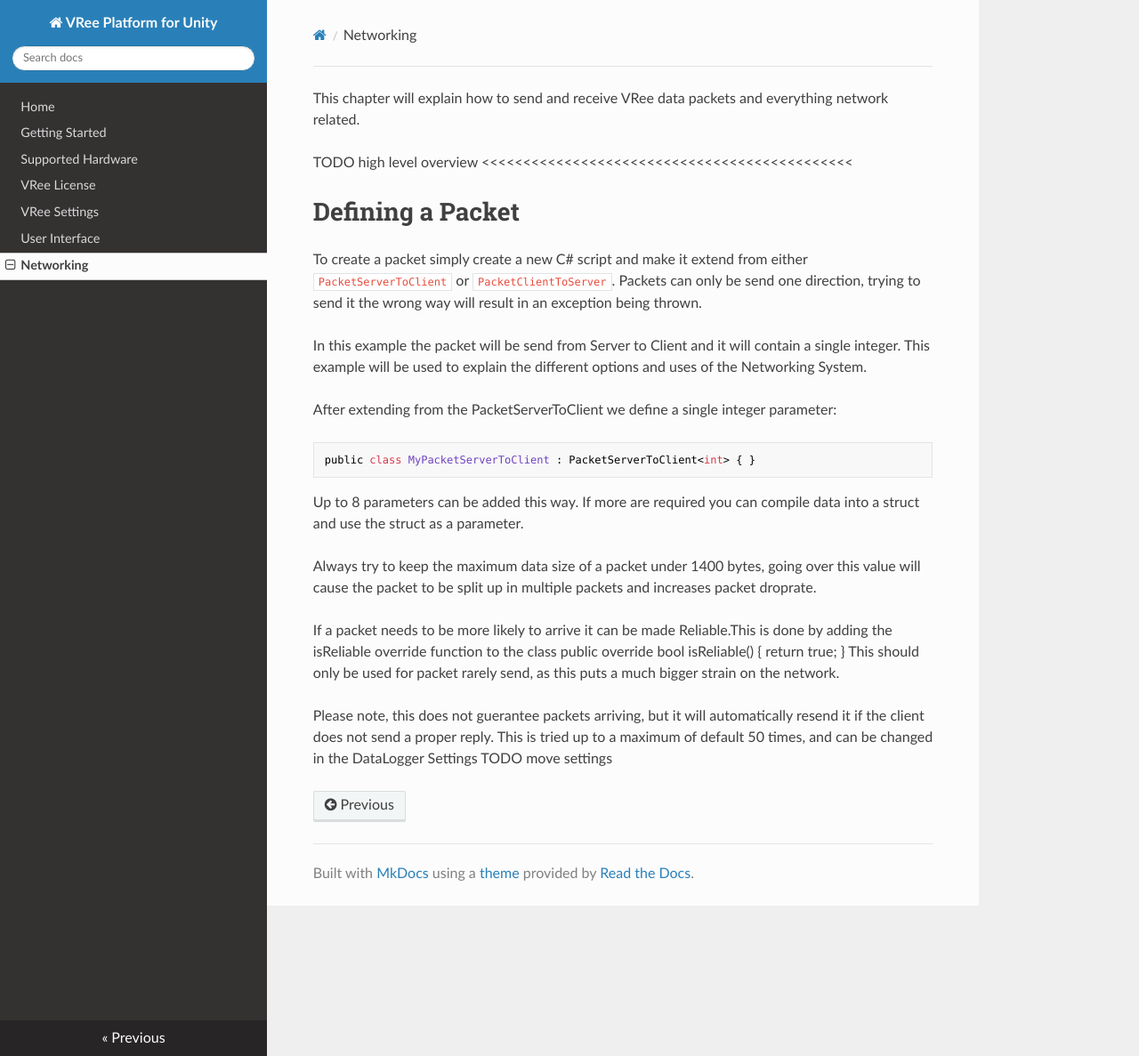
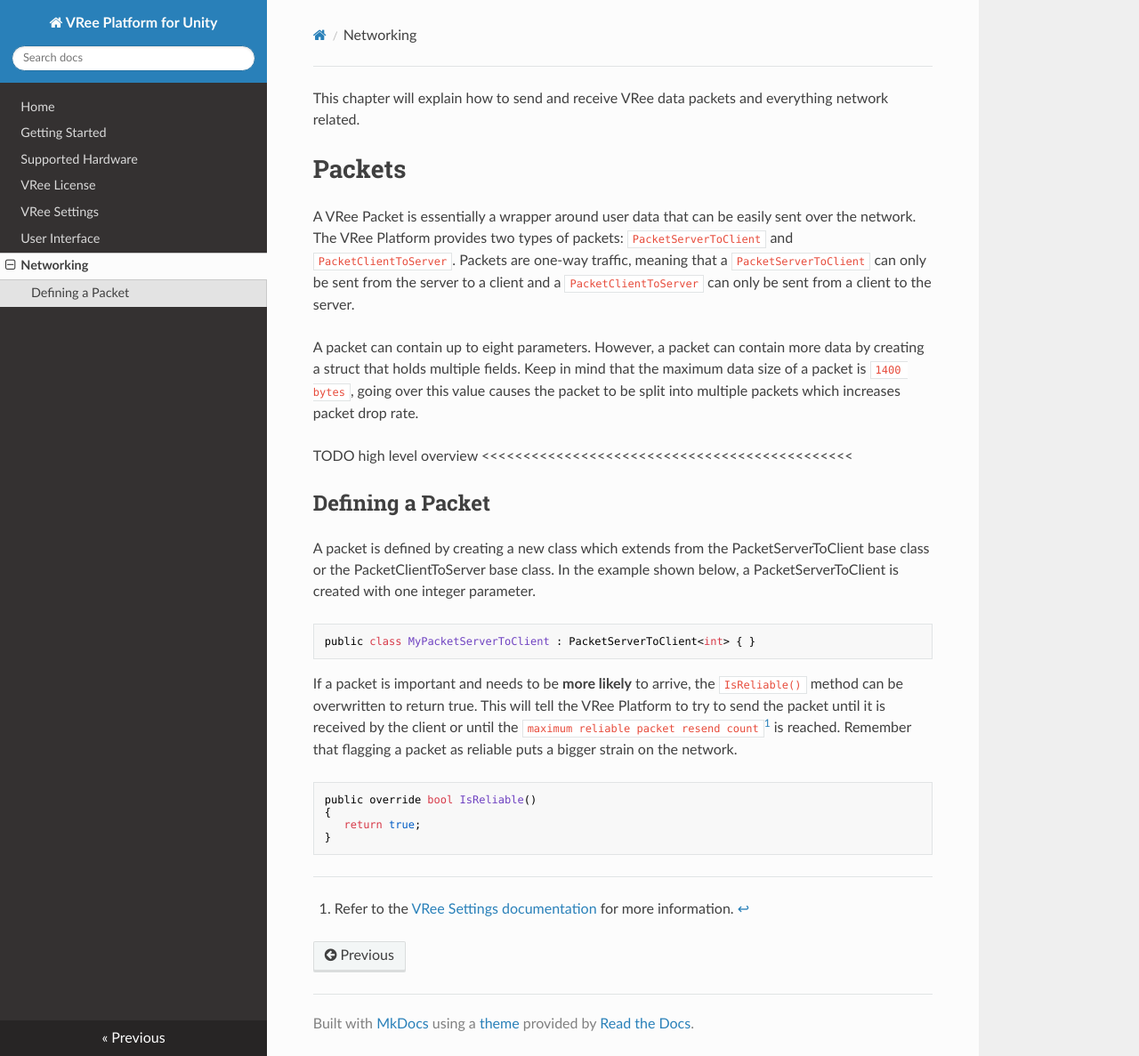
Before and after one commit to vree-sdk/documentation, an MkDocs documentation site: the page built from docs/networking.md, in a window 1280 px wide and 1187 px high. Shown: the whole window at 89% size. Built offline with MkDocs 1.6.1, drawn with Linux system fonts in a browser that asks for light colours; nearby versions of some CDN libraries.

Commit message:
* packet documentation + footnotes extension

````diff
--- a/docs/networking.md
+++ b/docs/networking.md
@@ -1,29 +1,28 @@
 This chapter will explain how to send and receive VRee data packets and everything network related.
+
+# Packets
+
+A VRee Packet is essentially a wrapper around user data that can be easily sent over the network. The VRee Platform provides two types of packets: `PacketServerToClient` and `PacketClientToServer`. Packets are one-way traffic, meaning that a `PacketServerToClient` can only be sent from the server to a client and a `PacketClientToServer` can only be sent from a client to the server.
+
+A packet can contain up to eight parameters. However, a packet can contain more data by creating a struct that holds multiple fields. Keep in mind that the maximum data size of a packet is `1400 bytes`, going over this value causes the packet to be split into multiple packets which increases packet drop rate.
 
 TODO high level overview <<<<<<<<<<<<<<<<<<<<<<<<<<<<<<<<<<<<<<<<<<<<<
 
-# Defining a Packet
+## Defining a Packet
 
-To create a packet simply create a new C# script and make it extend from either `PacketServerToClient` or `PacketClientToServer`. Packets can only be send one direction, trying to send it the wrong way will result in an exception being thrown.
-
-In this example the packet will be send from Server to Client and it will contain a single integer. This example will be used to explain the different options and uses of the Networking System.
-
-After extending from the PacketServerToClient we define a single integer parameter:
+A packet is defined by creating a new class which extends from the PacketServerToClient base class or the PacketClientToServer base class. In the example shown below, a PacketServerToClient is created with one integer parameter.
 
 ```c#
 public class MyPacketServerToClient : PacketServerToClient<int> { }
 ```
 
-Up to 8 parameters can be added this way. If more are required you can compile data into a struct and use the struct as a parameter.
+If a packet is important and needs to be __more likely__ to arrive, the `IsReliable()` method can be overwritten to return true. This will tell the VRee Platform to try to send the packet until it is received by the client or until the `maximum reliable packet resend count`[^1] is reached. Remember that flagging a packet as reliable puts a bigger strain on the network.
 
-Always try to keep the maximum data size of a packet under 1400 bytes, going over this value will cause the packet to be split up in multiple packets and increases packet droprate.
+[^1]: Refer to the [VRee Settings documentation](/vree-settings/) for more information.
 
-If a packet needs to be more likely to arrive it can be made Reliable.This is done by adding the isReliable override function to the class
-public override bool isReliable()
-    {
-        return true;
-    }
-This should only be used for packet rarely send, as this puts a much bigger strain on the network.
-
-Please note, this does not guerantee packets arriving, but it will automatically resend it if the client does not send a proper reply. This is tried up to a maximum of default 50 times, and can be changed in the DataLogger Settings
-TODO move settings
+```c#
+public override bool IsReliable()
+{
+   return true;
+}
+```
--- a/mkdocs.yml
+++ b/mkdocs.yml
@@ -9,3 +9,6 @@ nav:
     - Networking: networking.md
 
 theme: readthedocs
+
+markdown_extensions:
+  - footnotes
````
